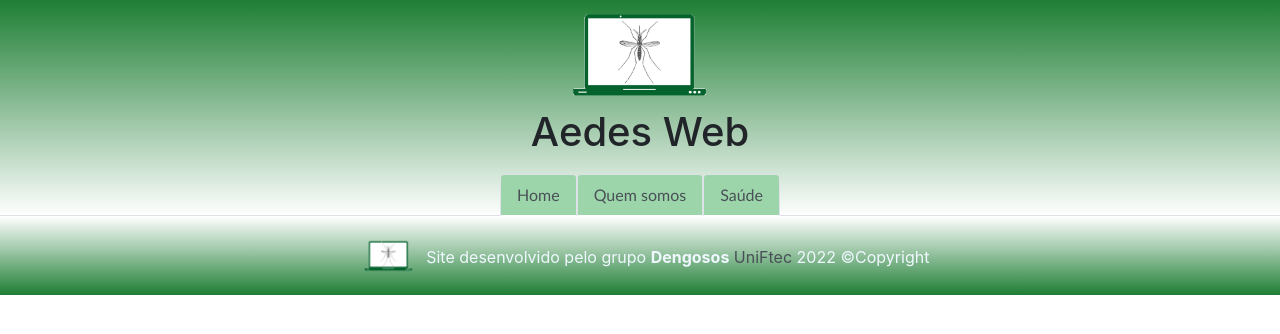
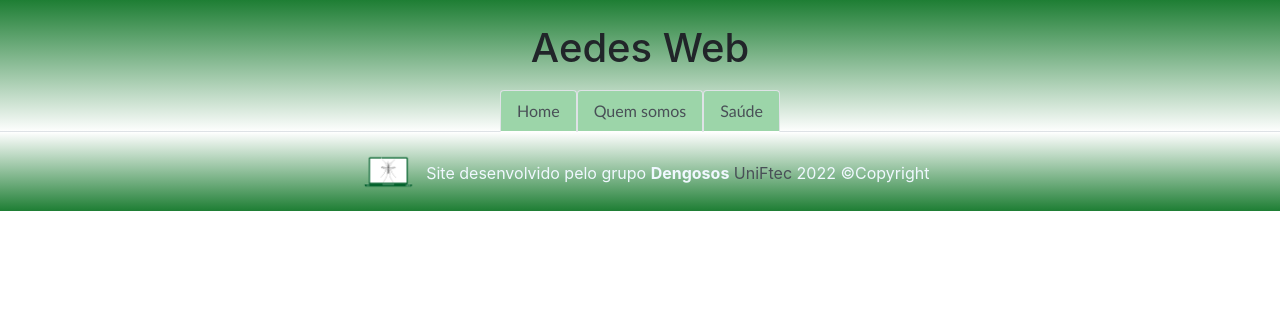
Before and after one commit to gabrielatferreira/aedes_web, a plain HTML site: page Referencia.html in a window 1280 px wide. Drawn offline with nearby package versions, Linux system fonts and the light colour scheme.

Commit message:
correção de referência

```diff
--- a/Referencia.html
+++ b/Referencia.html
@@ -18,7 +18,7 @@
     <title>AedesWeb</title>
 </head>
 <header>
-    <img class="logoaedesweb" src="fotos/logo.png">
+    <img class="logoaedesweb" src="">
     <h1>Aedes Web</h1>
     <ul class="nav nav-tabs">
         <li class="nav-item">
```
